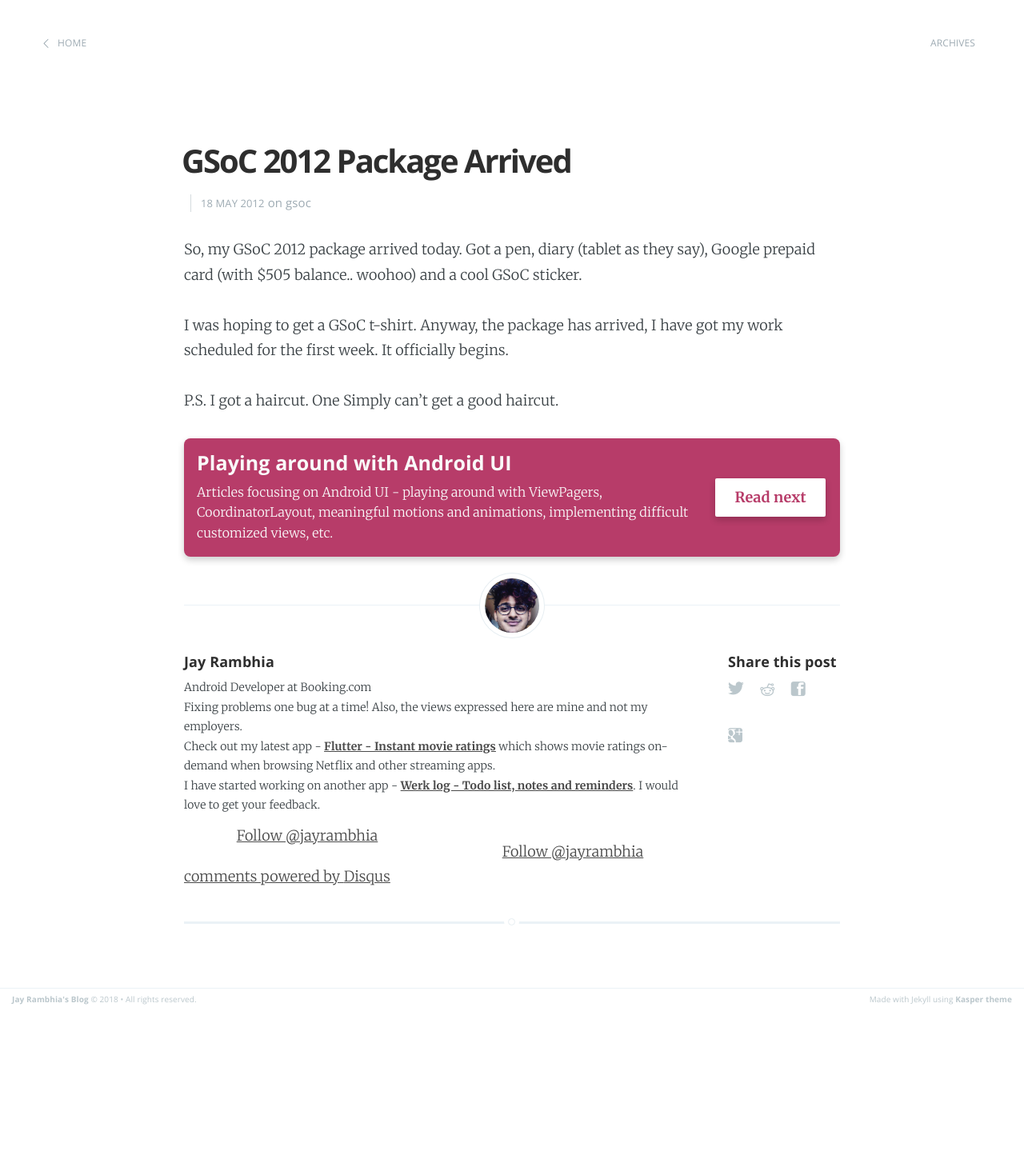
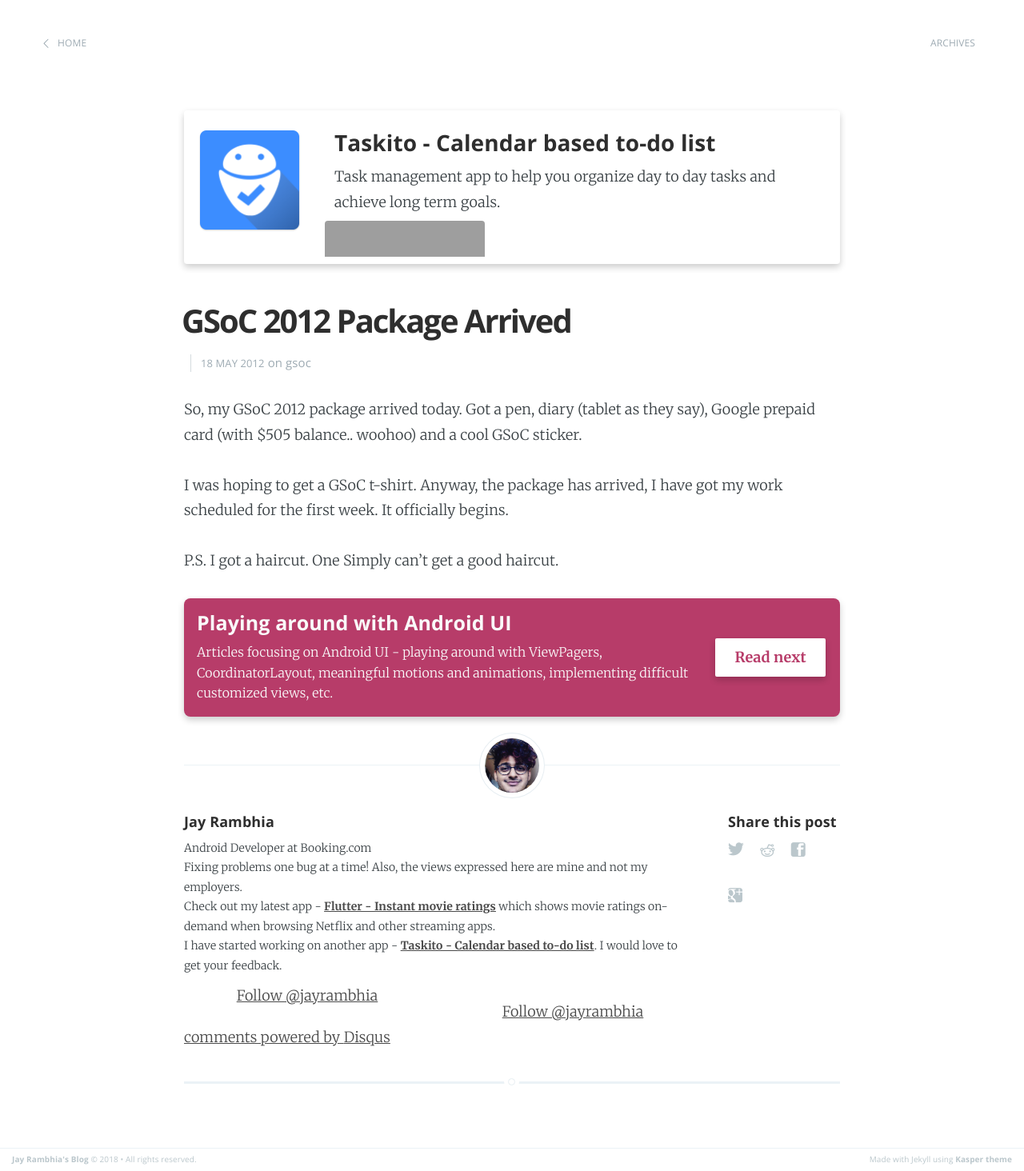
Before and after one commit to jayrambhia/jayrambhia.github.com, a Jekyll site: the page built from _posts/2012-05-18-gsoc-2012-package-arrived.markdown, in a window 1280 px wide. Shown: the whole page at 80% size. Built offline with Jekyll 4.4.1, drawn with Linux system fonts in a browser that asks for light colours; comment, search, counter and statistics services are not loaded; before the commit the page ends 1263 px from its top, so only the background shows below that; grey boxes are pictures that could not be loaded.

Commit message:
App reference changed from Werklog to Taskito. Taskito banner added on every post.

```diff
--- /dev/null
+++ b/_includes/app_banner.html
@@ -0,0 +1,14 @@
+<html>
+<div class="card" onclick="location.href='{{ include.url }}';" style="cursor: pointer; display:flex; flex-wrap:wrap; align-items: flex-start; margin-bottom: 48px;">
+    <div style="display: flex; flex-shrink: 0; flex-grow: 1; flex-basis: 20%; align-items: center; justify-content: center;">
+        <img alt="{{ include.title }}" title="{{ include.title }}" src="{{ include.image_small }}" style="width:128px; height: 128px; margin-top:24px;"/>
+    </div>
+  <div style="flex-grow: 1; flex-basis: 80%;">
+    <div style="margin-left:12px; margin-top:24px; margin-right:24px; margin-bottom:0px; display: flex; flex-direction: column;">
+      <h4 class="post-title-small" style="margin-left: 12px;">{{ include.title }}</h4>
+      <p style="margin-left: 12px; margin-bottom: 8px;">{{ include.description }}</p>
+      <a href='{{ include.url }}'><img alt='Get it on Google Play' style="width:200px;" src='https://play.google.com/intl/en/badges/images/generic/en_badge_web_generic.png'/></a>
+    </div>
+</div>
+</div>
+</html>
--- a/_layouts/post.html
+++ b/_layouts/post.html
@@ -17,9 +17,11 @@ post_class: post-template
       }
     </script>
 </header>
+<main class="content" role="main">
 
-<main class="content" role="main">
-    <article class="post">
+    <article class="post" style="margin-top: 0px;">
+        {% include app_banner.html title="Taskito - Calendar based to-do list" description="Task management app to help you organize day to day tasks and achieve long term goals." url="https://play.google.com/store/apps/details?id=com.fenchtose.reflog&utm_source=personal_website_post&pcampaignid=MKT-Other-global-all-co-prtnr-py-PartBadge-Mar2515-1" image_small="/assets/images/taskito_website_logo.png" %}
+
         <header class="post-header">
             <h1 class="post-title">{{ page.title }}</h1>
             <section class="post-meta">
@@ -59,8 +61,8 @@ post_class: post-template
                     <!-- Author Bio -->
                     <p>
                         Android Developer at Booking.com<br/>Fixing problems one bug at a time! Also, the views expressed here are mine and not my employers.<br/>
-                        Check out my latest app - <b><a href="https://play.google.com/store/apps/details?id=com.fenchtose.flutter&referrer=utm_source%3Dwebsite_footer">Flutter - Instant movie ratings</a></b> which shows movie ratings on-demand when browsing Netflix and other streaming apps.<br/>
-                        I have started working on another app - <b><a href="https://play.google.com/store/apps/details?id=com.fenchtose.reflog&referrer=utm_source%3Dwebsite_footer">Werk log - Todo list, notes and reminders</a></b>. I would love to get your feedback.
+                        Check out my latest app - <b><a href="https://play.google.com/store/apps/details?id=com.fenchtose.flutter&referrer=utm_source%3Dpersonal_website_footer">Flutter - Instant movie ratings</a></b> which shows movie ratings on-demand when browsing Netflix and other streaming apps.<br/>
+                        I have started working on another app - <b><a href="https://play.google.com/store/apps/details?id=com.fenchtose.reflog&referrer=utm_source%3Dpersonal_website_footer">Taskito - Calendar based to-do list</a></b>. I would love to get your feedback.
                     </p>
                     <div class="post_bottom_share_container">
                       <div align="center">
--- a/index.html
+++ b/index.html
@@ -40,8 +40,8 @@ about: 'about-me/'
     </header>
     <section class="post-excerpt">
         <div class="card_wrapper">
-            {% include app_card.html title="Werk Log - ToDo list, reminders &amp; timeline" description="Task management app to help you manage time and organize your work, personal life." url="https://play.google.com/store/apps/details?id=com.fenchtose.reflog&utm_source=website_home&pcampaignid=MKT-Other-global-all-co-prtnr-py-PartBadge-Mar2515-1" image_small="/assets/images/werklog_website_icon.jpg" %}
-            {% include app_card.html title="Flutter - Instant movie ratings" description="Instant movie and tv show ratings when using video streaming apps." url="https://play.google.com/store/apps/details?id=com.fenchtose.flutter&utm_source=website_home&pcampaignid=MKT-Other-global-all-co-prtnr-py-PartBadge-Mar2515-1" image_small="https://raw.githubusercontent.com/jayrambhia/MovieRatings/master/screenshots/playstore_logo.png" %}
+            {% include app_card.html title="Taskito - Calendar based to-do list" description="Task management app to help you organize day to day tasks and achieve long term goals." url="https://play.google.com/store/apps/details?id=com.fenchtose.reflog&utm_source=personal_website_home&pcampaignid=MKT-Other-global-all-co-prtnr-py-PartBadge-Mar2515-1" image_small="/assets/images/taskito_website_logo.png" %}
+            {% include app_card.html title="Flutter - Instant movie ratings" description="Instant movie and tv show ratings when using video streaming apps." url="https://play.google.com/store/apps/details?id=com.fenchtose.flutter&utm_source=personal_website_home&pcampaignid=MKT-Other-global-all-co-prtnr-py-PartBadge-Mar2515-1" image_small="https://raw.githubusercontent.com/jayrambhia/MovieRatings/master/screenshots/playstore_logo.png" %}
         </div>
     </section>
   </article>
```
Also changed, not shown: assets/images/taskito_website_logo.png (added).
